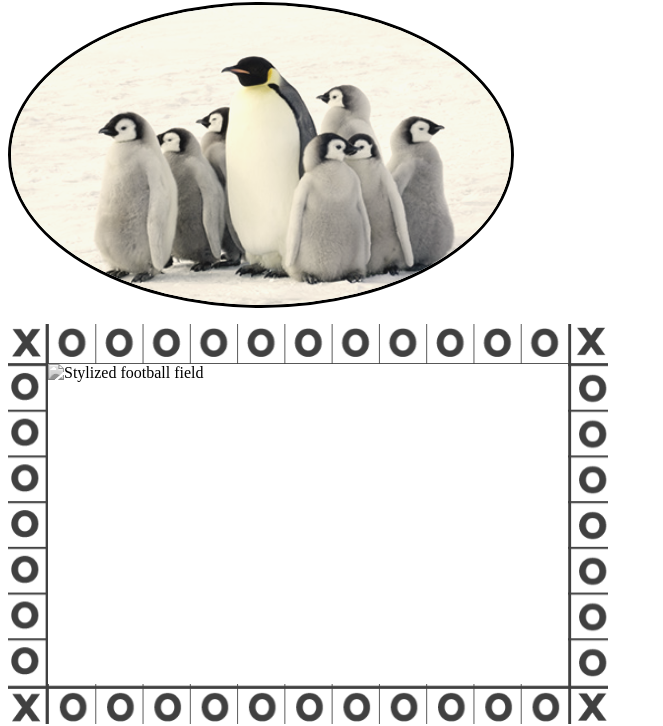
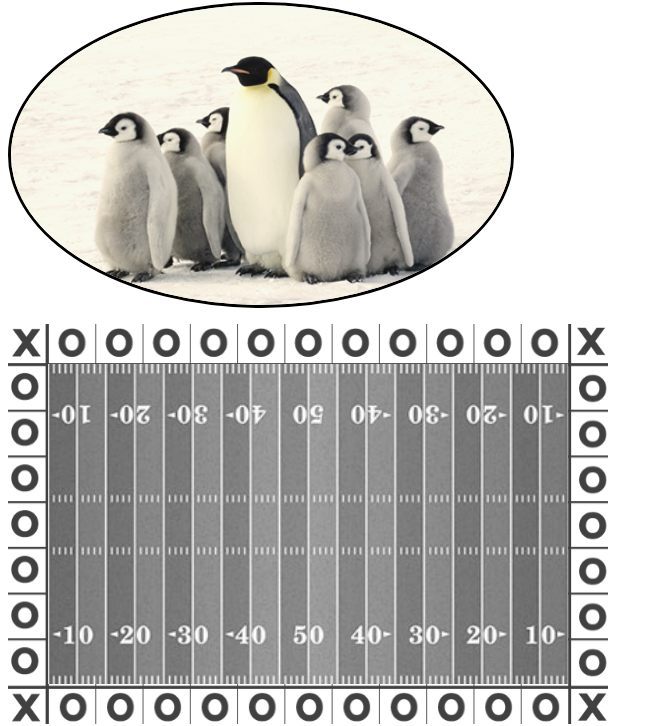
Before and after one commit to Gundepa/Gundepa.github.io, a plain HTML site: page BasicWebDev/Imitation.html in a window 1280 px wide. Shown: the part 78-804 px from the top of the page, without its empty margins (0-663 px from the left). Drawn offline with Linux system fonts and the light colour scheme.

Commit message:
Update Imitation.html

```diff
--- a/BasicWebDev/Imitation.html
+++ b/BasicWebDev/Imitation.html
@@ -98,7 +98,7 @@
   </div>
   <p></p>
  <div class="field-container">
-    <img src="Images/Imitation/football_fieldjpg" alt="Stylized football field">
+    <img src="Images/Imitation/football_field.jpg" alt="Stylized football field">
   </div>
   <p></p>
 <div class="dino">
```
